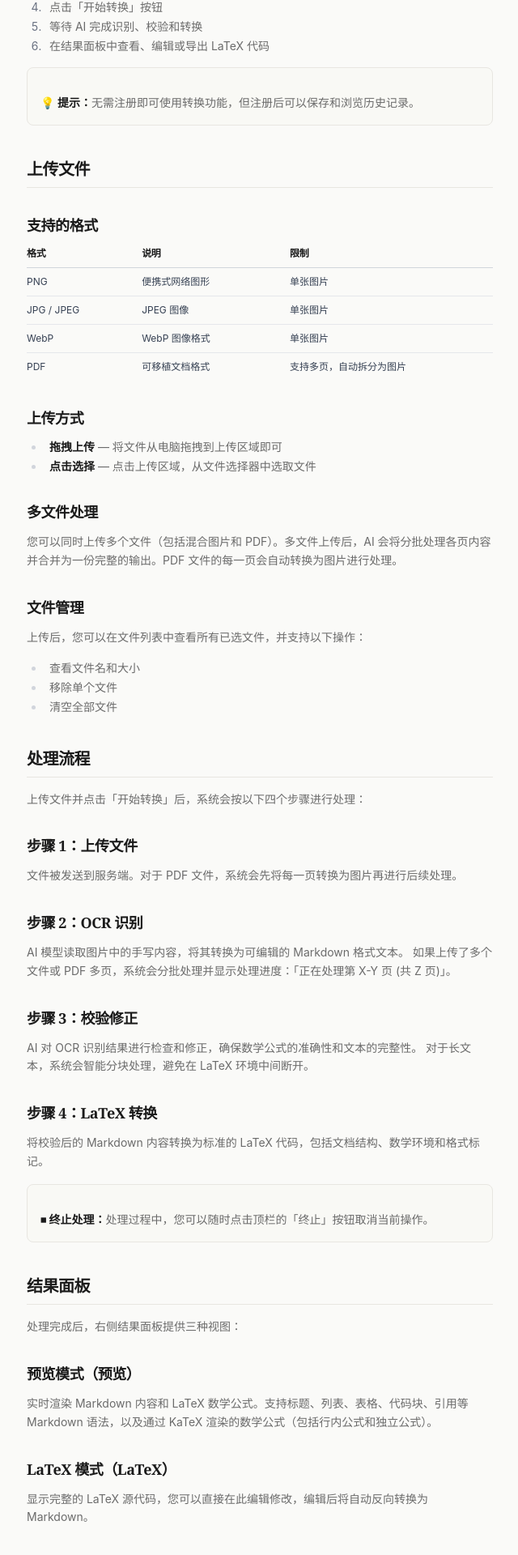
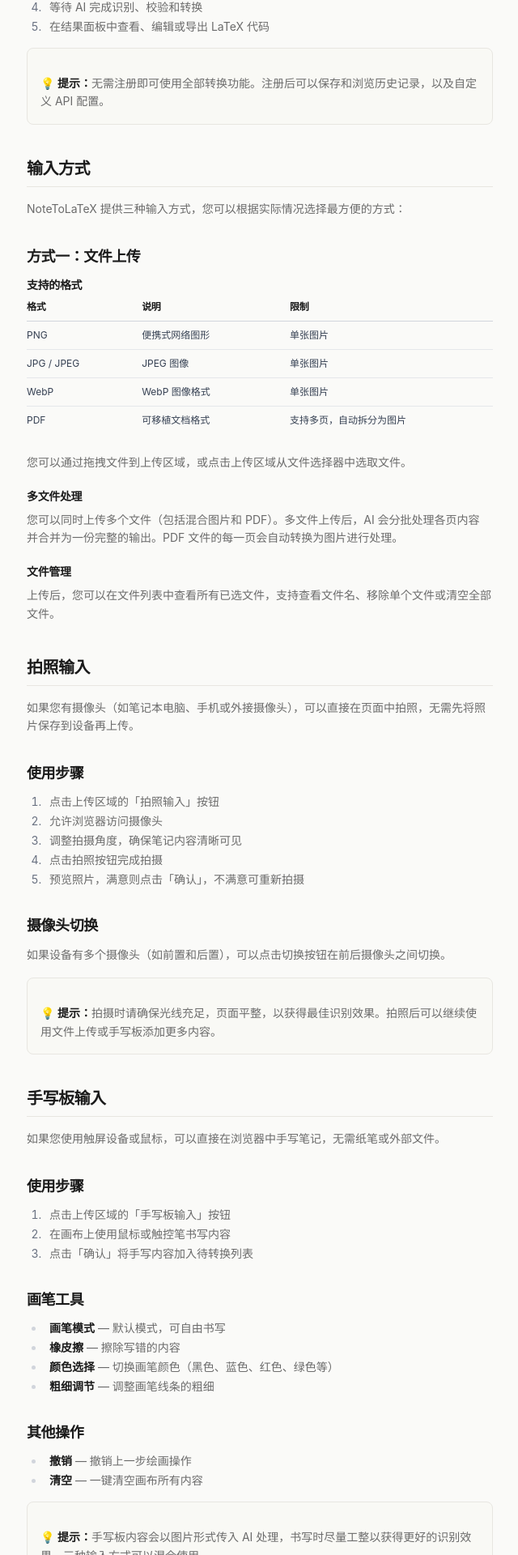
Before and after one commit to luesther655-dotcom/NoteToLatex, a Next.js app in the folder projects/: page /help in a window 1280 px wide. Shown: the part 874-2794 px from the top of the page at 81% size, without its empty margins (455-1095 px from the left). Built offline with nearby package versions, Linux system fonts and the light colour scheme; no server answers; a web font is replaced by a local one.

Commit message:
docs: 更新帮助文档，新增拍照/手写板输入说明，添加联系邮箱
Coze-Commit-Type: user
Coze-User-ID: 1466087582468249
Coze-Conversation-ID: 11028648

```diff
--- a/projects/src/app/help/page.tsx
+++ b/projects/src/app/help/page.tsx
@@ -7,7 +7,9 @@
 const sections = [
   { id: "overview", title: "概述" },
   { id: "getting-started", title: "快速开始" },
-  { id: "file-upload", title: "上传文件" },
+  { id: "file-upload", title: "输入方式" },
+  { id: "camera-capture", title: "拍照输入" },
+  { id: "writing-pad", title: "手写板输入" },
   { id: "processing-pipeline", title: "处理流程" },
   { id: "results-panel", title: "结果面板" },
   { id: "export", title: "导出结果" },
@@ -125,23 +127,25 @@
               <h3>基本流程</h3>
               <ol>
                 <li>访问 NoteToLaTeX 主页</li>
-                <li>（可选）注册或登录账户，以保存转换历史</li>
-                <li>上传您的手写笔记图片或 PDF 文件</li>
+                <li>选择一种输入方式：上传文件、拍照或手写</li>
                 <li>点击「开始转换」按钮</li>
                 <li>等待 AI 完成识别、校验和转换</li>
                 <li>在结果面板中查看、编辑或导出 LaTeX 代码</li>
               </ol>
               <div className="bg-muted/30 rounded-lg p-4 my-4 border border-border">
                 <p className="text-sm text-muted-foreground mb-0">
-                  <strong className="text-foreground">💡 提示：</strong>无需注册即可使用转换功能，但注册后可以保存和浏览历史记录。
+                  <strong className="text-foreground">💡 提示：</strong>无需注册即可使用全部转换功能。注册后可以保存和浏览历史记录，以及自定义 API 配置。
                 </p>
               </div>
             </section>
 
-            {/* 3. 上传文件 */}
+            {/* 3. 输入方式 */}
             <section id="file-upload">
-              <h2>上传文件</h2>
-              <h3>支持的格式</h3>
+              <h2>输入方式</h2>
+              <p>NoteToLaTeX 提供三种输入方式，您可以根据实际情况选择最方便的方式：</p>
+
+              <h3>方式一：文件上传</h3>
+              <h4>支持的格式</h4>
               <table>
                 <thead>
                   <tr>
@@ -158,28 +162,82 @@
                 </tbody>
               </table>
 
-              <h3>上传方式</h3>
-              <ul>
-                <li><strong>拖拽上传</strong> — 将文件从电脑拖拽到上传区域即可</li>
-                <li><strong>点击选择</strong> — 点击上传区域，从文件选择器中选取文件</li>
-              </ul>
+              <p>您可以通过拖拽文件到上传区域，或点击上传区域从文件选择器中选取文件。</p>
 
-              <h3>多文件处理</h3>
+              <h4>多文件处理</h4>
               <p>
-                您可以同时上传多个文件（包括混合图片和 PDF）。多文件上传后，AI 会将分批处理各页内容
+                您可以同时上传多个文件（包括混合图片和 PDF）。多文件上传后，AI 会分批处理各页内容
                 并合并为一份完整的输出。PDF 文件的每一页会自动转换为图片进行处理。
               </p>
 
-              <h3>文件管理</h3>
-              <p>上传后，您可以在文件列表中查看所有已选文件，并支持以下操作：</p>
-              <ul>
-                <li>查看文件名和大小</li>
-                <li>移除单个文件</li>
-                <li>清空全部文件</li>
-              </ul>
+              <h4>文件管理</h4>
+              <p>上传后，您可以在文件列表中查看所有已选文件，支持查看文件名、移除单个文件或清空全部文件。</p>
             </section>
 
-            {/* 4. 处理流程 */}
+            {/* 4. 拍照输入 */}
+            <section id="camera-capture">
+              <h2>拍照输入</h2>
+              <p>
+                如果您有摄像头（如笔记本电脑、手机或外接摄像头），可以直接在页面中拍照，无需先将照片保存到设备再上传。
+              </p>
+
+              <h3>使用步骤</h3>
+              <ol>
+                <li>点击上传区域的「拍照输入」按钮</li>
+                <li>允许浏览器访问摄像头</li>
+                <li>调整拍摄角度，确保笔记内容清晰可见</li>
+                <li>点击拍照按钮完成拍摄</li>
+                <li>预览照片，满意则点击「确认」，不满意可重新拍摄</li>
+              </ol>
+
+              <h3>摄像头切换</h3>
+              <p>
+                如果设备有多个摄像头（如前置和后置），可以点击切换按钮在前后摄像头之间切换。
+              </p>
+
+              <div className="bg-muted/30 rounded-lg p-4 my-4 border border-border">
+                <p className="text-sm text-muted-foreground mb-0">
+                  <strong className="text-foreground">💡 提示：</strong>拍摄时请确保光线充足，页面平整，以获得最佳识别效果。拍照后可以继续使用文件上传或手写板添加更多内容。
+                </p>
+              </div>
+            </section>
+
+            {/* 5. 手写板输入 */}
+            <section id="writing-pad">
+              <h2>手写板输入</h2>
+              <p>
+                如果您使用触屏设备或鼠标，可以直接在浏览器中手写笔记，无需纸笔或外部文件。
+              </p>
+
+              <h3>使用步骤</h3>
+              <ol>
+                <li>点击上传区域的「手写板输入」按钮</li>
+                <li>在画布上使用鼠标或触控笔书写内容</li>
+                <li>点击「确认」将手写内容加入待转换列表</li>
+              </ol>
+
+              <h3>画笔工具</h3>
+              <ul>
+                <li><strong>画笔模式</strong> — 默认模式，可自由书写</li>
+                <li><strong>橡皮擦</strong> — 擦除写错的内容</li>
+                <li><strong>颜色选择</strong> — 切换画笔颜色（黑色、蓝色、红色、绿色等）</li>
+                <li><strong>粗细调节</strong> — 调整画笔线条的粗细</li>
+              </ul>
+
+              <h3>其他操作</h3>
+              <ul>
+                <li><strong>撤销</strong> — 撤销上一步绘画操作</li>
+                <li><strong>清空</strong> — 一键清空画布所有内容</li>
+              </ul>
+
+              <div className="bg-muted/30 rounded-lg p-4 my-4 border border-border">
+                <p className="text-sm text-muted-foreground mb-0">
+                  <strong className="text-foreground">💡 提示：</strong>手写板内容会以图片形式传入 AI 处理，书写时尽量工整以获得更好的识别效果。三种输入方式可以混合使用。
+                </p>
+              </div>
+            </section>
+
+            {/* 6. 处理流程 */}
             <section id="processing-pipeline">
               <h2>处理流程</h2>
               <p>上传文件并点击「开始转换」后，系统会按以下四个步骤进行处理：</p>
@@ -209,7 +267,7 @@
               </div>
             </section>
 
-            {/* 5. 结果面板 */}
+            {/* 7. 结果面板 */}
             <section id="results-panel">
               <h2>结果面板</h2>
               <p>处理完成后，右侧结果面板提供三种视图：</p>
@@ -233,7 +291,7 @@
               </p>
             </section>
 
-            {/* 6. 导出结果 */}
+            {/* 8. 导出结果 */}
             <section id="export">
               <h2>导出结果</h2>
               <p>根据当前所在的标签页，提供不同的导出选项：</p>
@@ -251,7 +309,7 @@
               </ul>
             </section>
 
-            {/* 7. 双向编辑 */}
+            {/* 9. 双向编辑 */}
             <section id="bidirectional-edit">
               <h2>双向编辑</h2>
               <p>
@@ -277,18 +335,18 @@
               </div>
             </section>
 
-            {/* 8. 账户管理 */}
+            {/* 10. 账户管理 */}
             <section id="account">
               <h2>账户管理</h2>
 
               <h3>注册账户</h3>
-              <p>在主页登录表单中切换到「注册」选项卡，填写以下信息即可创建账户：</p>
+              <p>在主页点击右上角「登录」按钮，切换到「注册」选项卡，填写以下信息即可创建账户：</p>
               <ul>
                 <li><strong>用户名</strong> — 至少 2 个字符，用于显示您的身份</li>
-                <li><strong>邮箱</strong> — 用于登录和账户验证</li>
+                <li><strong>邮箱</strong> — 用于登录</li>
                 <li><strong>密码</strong> — 至少 6 个字符</li>
               </ul>
-              <p>注册后请检查邮箱完成验证。验证通过后即可使用邮箱和密码登录。</p>
+              <p>注册成功后即可直接登录，无需邮箱验证。</p>
 
               <h3>个性设置</h3>
               <p>登录后，点击右上角用户头像或用户名打开菜单，选择「个性设置」：</p>
@@ -298,7 +356,7 @@
               </ul>
             </section>
 
-            {/* 9. 转换历史 */}
+            {/* 11. 转换历史 */}
             <section id="history">
               <h2>转换历史</h2>
               <p>
@@ -319,7 +377,7 @@
               <p>点击任意历史记录，系统会加载该次转换的 Markdown 和 LaTeX 内容，您可以继续编辑和导出。</p>
             </section>
 
-            {/* 10. API 配置 */}
+            {/* 12. API 配置 */}
             <section id="api-config">
               <h2>API 配置</h2>
               <p>
@@ -345,8 +403,14 @@
 
               <h3>独立配置</h3>
               <p>
-                OCR 模型和校验 LLM 模型可以分别配置不同的服务商和 API Key，方便您根据需求
+                OCR 识别模型和校验 LLM 模型可以分别配置不同的服务商和 API Key，方便您根据需求
                 选择最合适的模型组合。
+              </p>
+
+              <h3>默认配置</h3>
+              <p>
+                如果未配置 API，系统默认使用内置的扣子 AI 服务，无需任何设置即可使用全部转换功能。
+                自定义 API 配置仅在需要更换模型或服务商时使用。
               </p>
 
               <div className="bg-muted/30 rounded-lg p-4 my-4 border border-border">
@@ -356,7 +420,7 @@
               </div>
             </section>
 
-            {/* 11. 主题切换 */}
+            {/* 13. 主题切换 */}
             <section id="theme">
               <h2>主题切换</h2>
               <p>
@@ -369,7 +433,7 @@
               </p>
             </section>
 
-            {/* 12. 常见问题 */}
+            {/* 14. 常见问题 */}
             <section id="faq">
               <h2>常见问题</h2>
 
@@ -395,7 +459,7 @@
               <p>您可以直接复制 LaTeX 代码到您的 .tex 文件中，或下载 .tex 文件后在本地 LaTeX 环境（如 TeX Live、Overleaf）中编译。</p>
             </section>
 
-            {/* 13. 使用技巧 */}
+            {/* 15. 使用技巧 */}
             <section id="tips">
               <h2>使用技巧</h2>
 
@@ -431,8 +495,10 @@
             {/* 页脚 */}
             <div className="mt-16 pt-8 border-t border-border">
               <p className="text-xs text-muted-foreground text-center">
-                NoteToLaTeX — 手写笔记转换器 &middot; 基于 AI 技术构建 &middot;
-                如有问题或建议，欢迎在 GitHub 上提交 Issue
+                NoteToLaTeX — 手写笔记转换器 &middot; 基于 AI 技术构建
+              </p>
+              <p className="text-xs text-muted-foreground text-center mt-1">
+                联系我们：<a href="mailto:2041834361@qq.com" className="text-[#B8956A] hover:underline">2041834361@qq.com</a>
               </p>
               <div className="flex justify-center gap-4 mt-3">
                 <a
```
